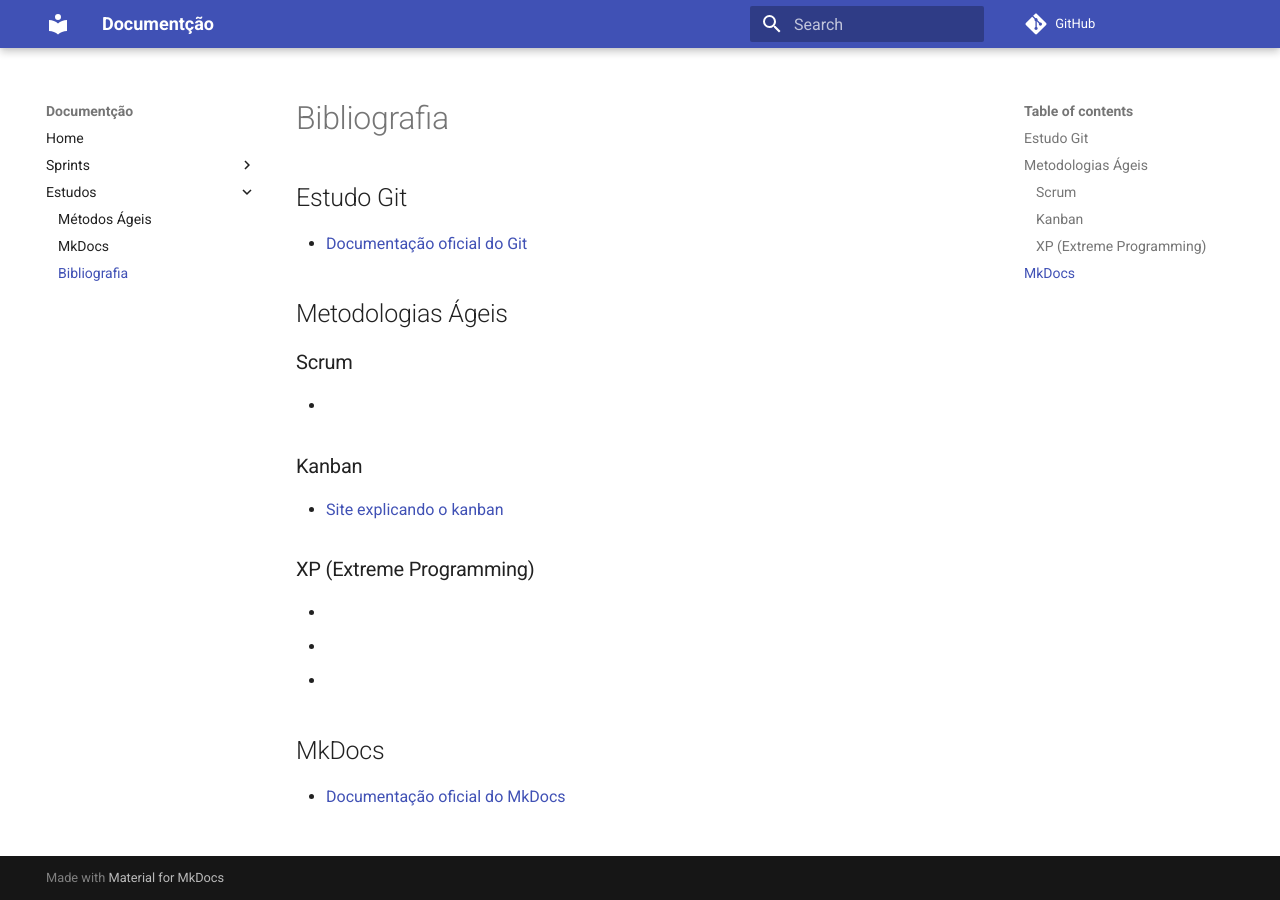
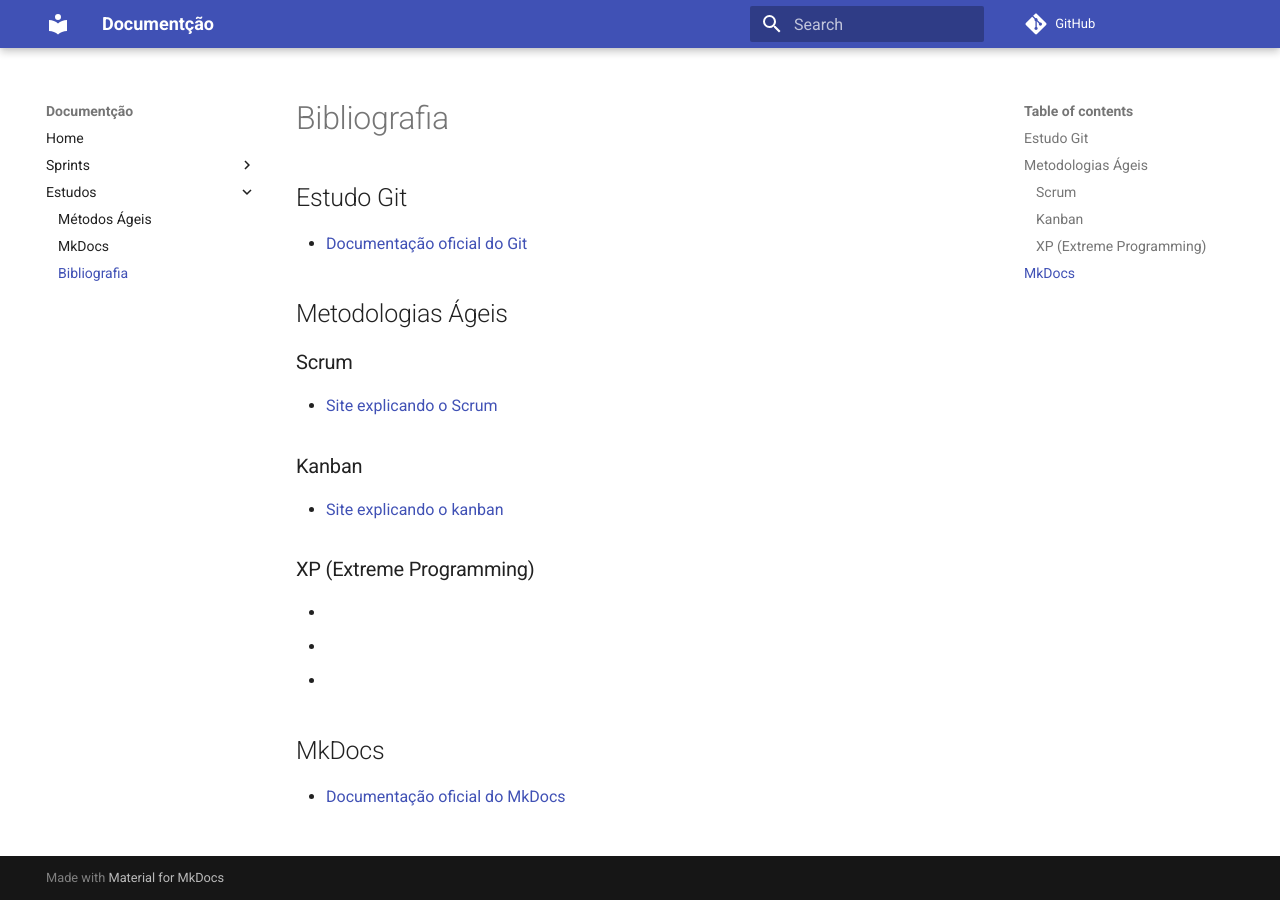
Before and after one commit to unb-mds/2024-1-forUnB, an MkDocs documentation site: the page built from docs/estudos/bibliografia.md, in a window 1280 px wide. Built offline with MkDocs 1.6.1 and Material for MkDocs 9.7.7, drawn with Linux system fonts in a browser that asks for light colours; comment, search, counter and statistics services are not loaded.

Commit message:
updating bibliography tab

```diff
--- a/docs/estudos/bibliografia.md
+++ b/docs/estudos/bibliografia.md
@@ -3,7 +3,7 @@
 
 ## Metodologias Ágeis
 ### Scrum
-- []()
+- [Site explicando o Scrum](https://www.atlassian.com/br/agile/scrum)
 
 ### Kanban
 - [Site explicando o kanban](https://www.atlassian.com/br/agile/kanban)
```
